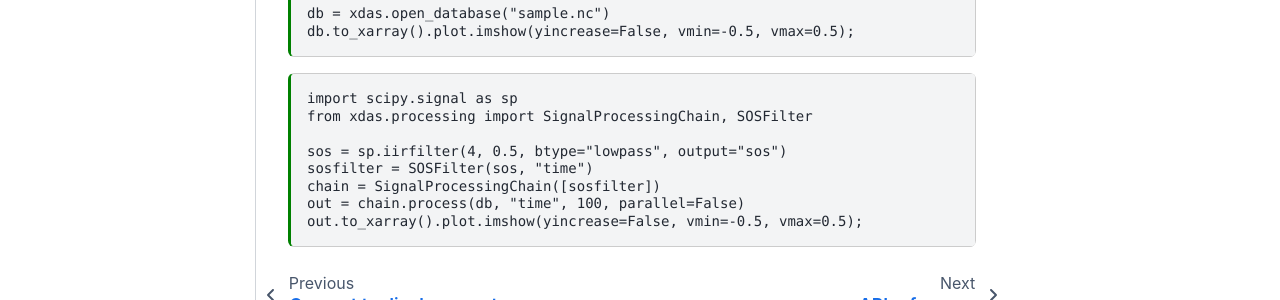
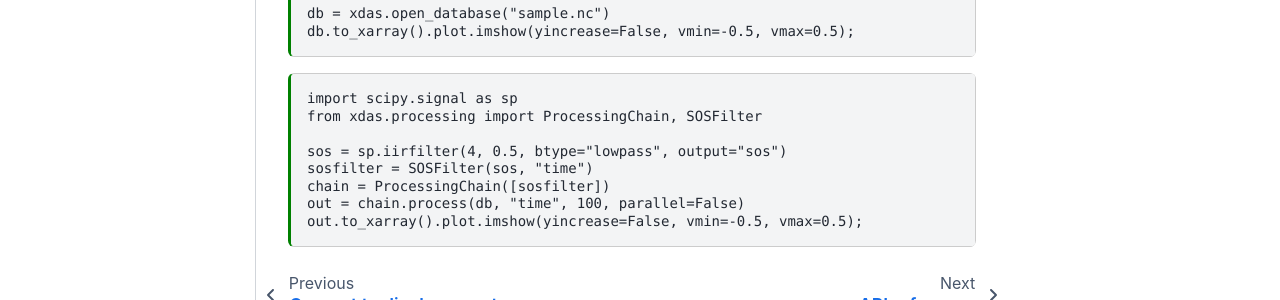
Before and after one commit to xdas-dev/xdas, a Sphinx documentation site: the page built from docs/user-guide/processing.md, in a window 1280 px wide and 1388 px high. Shown: the part 983-1283 px from the top of the window. Built offline with Sphinx 7.4.7 and the Sphinx Book theme 1.1.4, drawn with Linux system fonts in a browser that asks for light colours; the version number is read from the project's files by our own code.

Commit message:
Added watchdog dependency Changed SignalProcessingChain to ProcessingChain in docs

````diff
--- a/docs/user-guide/processing.md
+++ b/docs/user-guide/processing.md
@@ -37,11 +37,11 @@ db.to_xarray().plot.imshow(yincrease=False, vmin=-0.5, vmax=0.5);
 
 ```{code-cell}
 import scipy.signal as sp
-from xdas.processing import SignalProcessingChain, SOSFilter
+from xdas.processing import ProcessingChain, SOSFilter
 
 sos = sp.iirfilter(4, 0.5, btype="lowpass", output="sos")
 sosfilter = SOSFilter(sos, "time")
-chain = SignalProcessingChain([sosfilter])
+chain = ProcessingChain([sosfilter])
 out = chain.process(db, "time", 100, parallel=False)
 out.to_xarray().plot.imshow(yincrease=False, vmin=-0.5, vmax=0.5);
 ```
--- a/pyproject.toml
+++ b/pyproject.toml
@@ -16,6 +16,7 @@ dependencies = [
     "scipy",
     "tqdm",
     "xarray",
+    "watchdog",
 ]
 
 [project.optional-dependencies]
````
